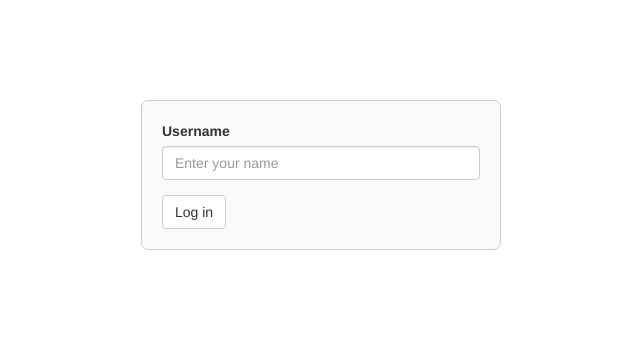
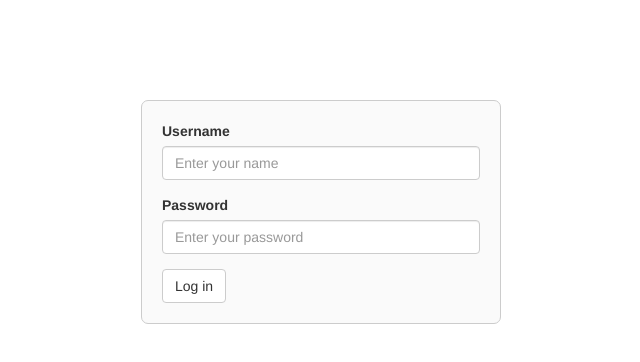
Before and after one commit to vanekt/r-react-golang, a React app: page / in a window 1280 px wide. Shown: the top 362 px of the page, without its empty margins (319-959 px from the left). Built offline with nearby package versions, Linux system fonts and the light colour scheme.

Commit message:
password input

```diff
--- a/src/frontend/app.jsx
+++ b/src/frontend/app.jsx
@@ -27,9 +27,10 @@ class App extends React.Component {
         this.setState({username: username}, () => this._wsInit());
     }
 
-    loginCallback(username) {
+    loginCallback(username, password) {
         emulatePostJSON('/api/login', {
-            username: username
+            username: username,
+            password: password
         }).then(
             response => {
                 this.setState({username: response.token}, () => {
--- a/src/frontend/login/index.jsx
+++ b/src/frontend/login/index.jsx
@@ -1,13 +1,16 @@
 import React from 'react'
+import ReactDOM from 'react-dom'
 
 export default class LoginView extends React.Component {
     constructor() {
         super();
 
         this.state = {
-            username: ''
+            username: '',
+            password: ''
         };
 
+        this.passwordInput = null;
         this.handleUsername = this.handleUsername.bind(this);
         this.handleFormSubmit = this.handleFormSubmit.bind(this);
     }
@@ -18,7 +21,10 @@ export default class LoginView extends React.Component {
 
     handleFormSubmit(e) {
         e.preventDefault();
-        this.props.loginCallback(this.state.username);
+        if (this.state.username.length > 0) {
+            var passwordNode = ReactDOM.findDOMNode(this.passwordInput);
+            this.props.loginCallback(this.state.username, passwordNode.value);
+        }
     }
 
     render() {
@@ -41,6 +47,16 @@ export default class LoginView extends React.Component {
                                 onChange={this.handleUsername}
                             />
                         </div>
+                        <div className="form-group">
+                            <label htmlFor="password">Password</label>
+                            <input
+                                className="form-control"
+                                id="password"
+                                type="password"
+                                ref={(ref) => this.passwordInput = ref}
+                                placeholder="Enter your password"
+                            />
+                        </div>
                         <button type="submit" className="btn btn-default">Log in</button>
                     </form>
                 </div>
```
